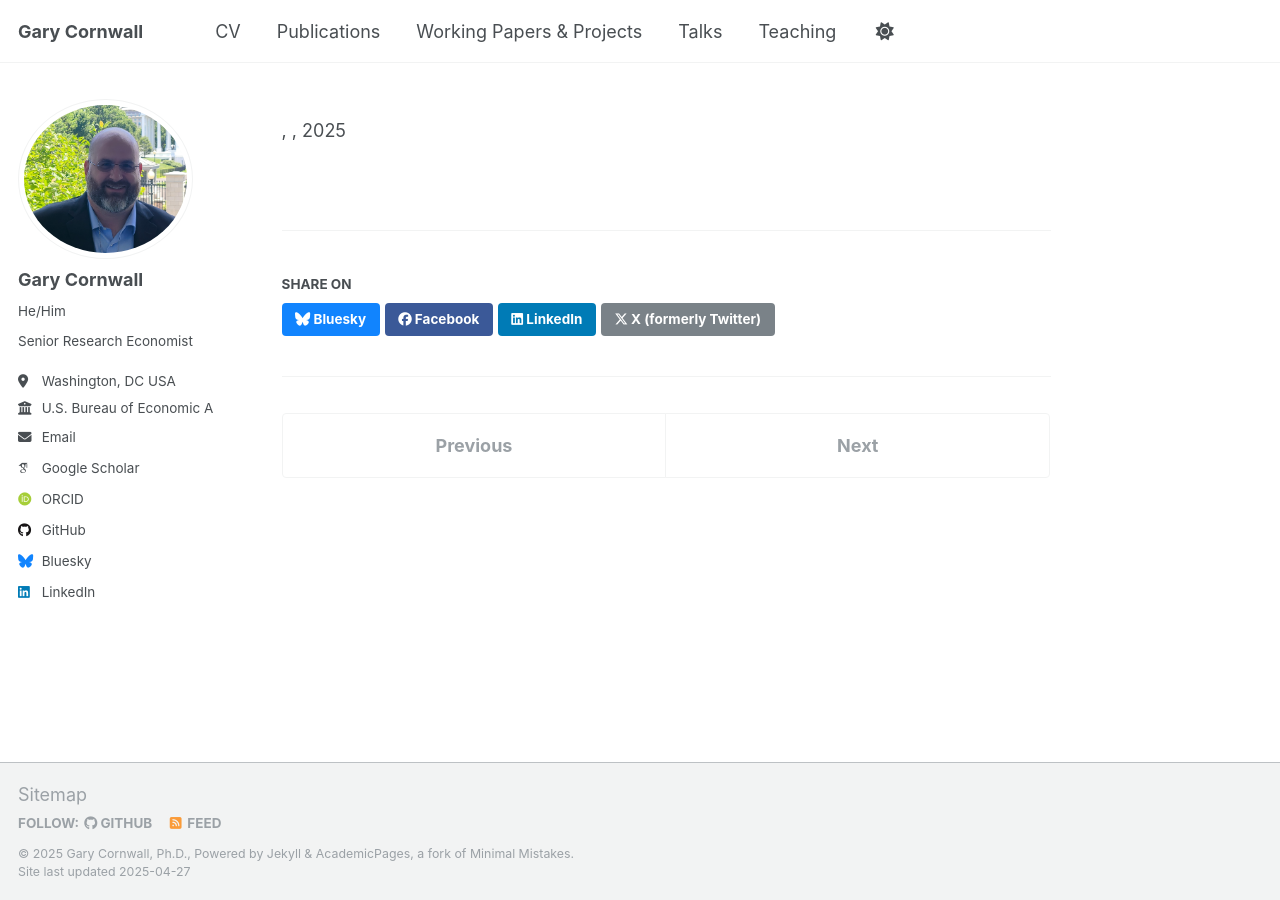
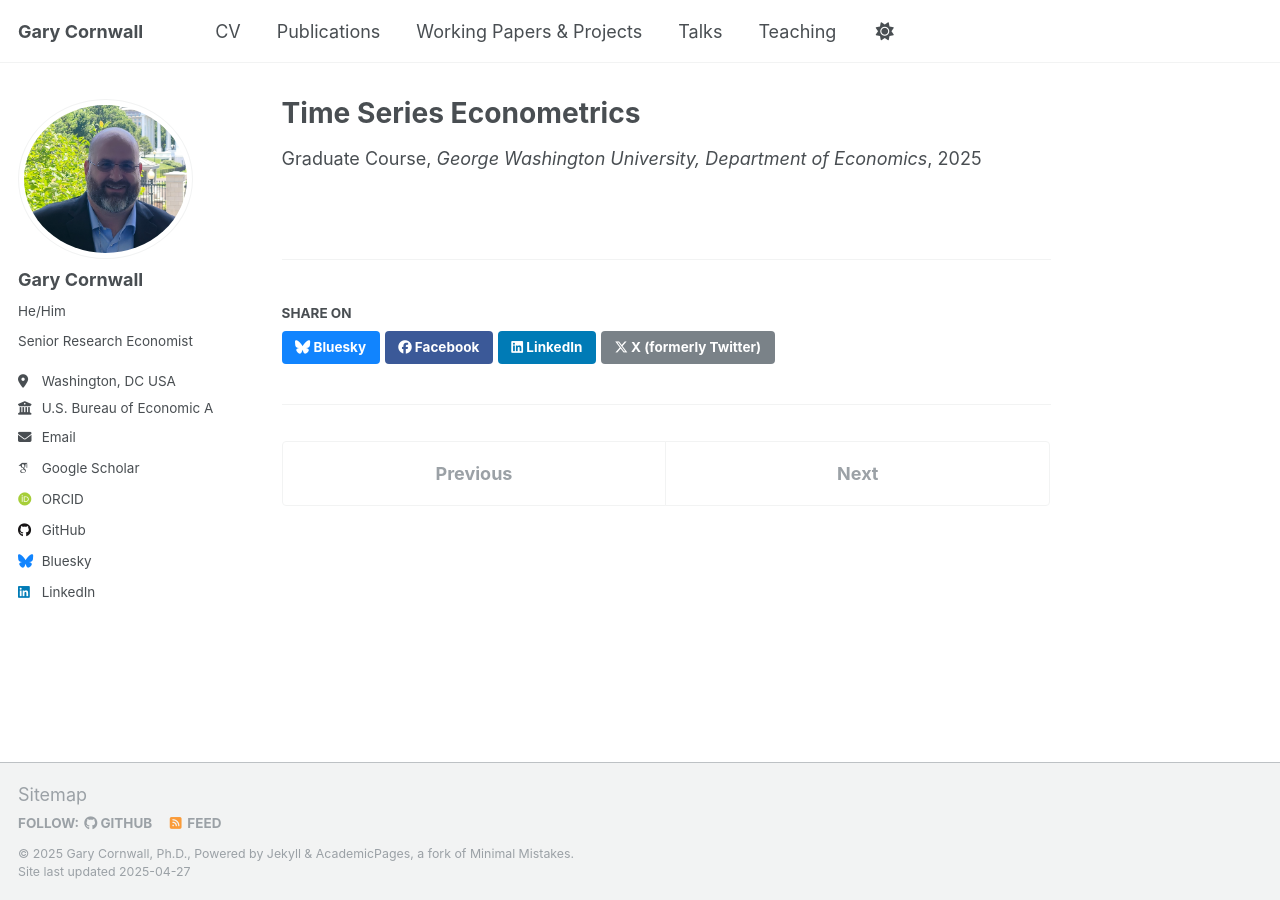
Before and after one commit to grycrnwll/grycrnwll.github.io, a Jekyll site: the page built from _teaching/2014-spring-teaching-1.md, in a window 1280 px wide. Built offline with Jekyll 4.4.1, drawn with Linux system fonts in a browser that asks for light colours; some web fonts are replaced.

Commit message:
Update 2014-spring-teaching-1.md

```diff
--- a/_teaching/2014-spring-teaching-1.md
+++ b/_teaching/2014-spring-teaching-1.md
@@ -3,7 +3,7 @@ title: "Time Series Econometrics"
 collection: teaching
 type: "Graduate Course"
 permalink: /teaching/2014-spring-teaching-1
-venue: "George Washington University, Department of Economics""
+venue: "George Washington University, Department of Economics"
 #date: 2014-01-01
 location: "Washington DC, USA"
 ---
```
